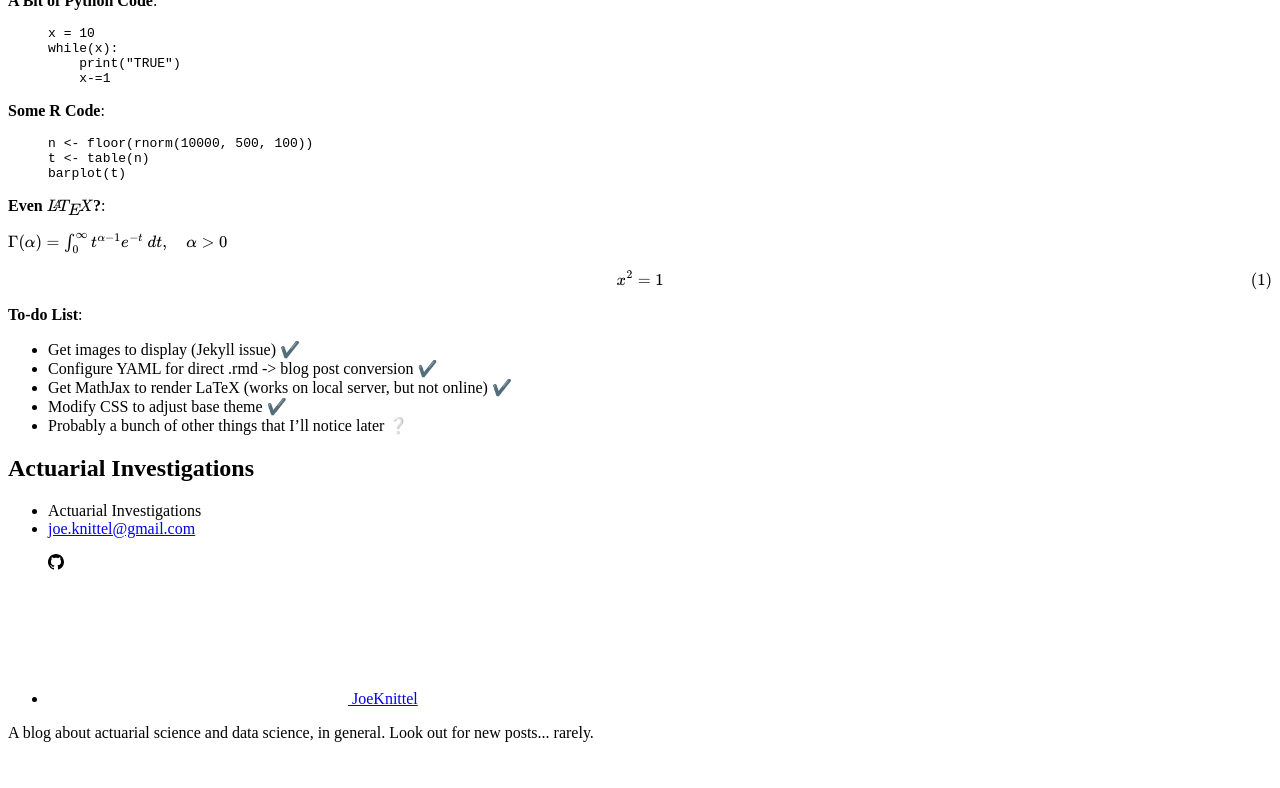
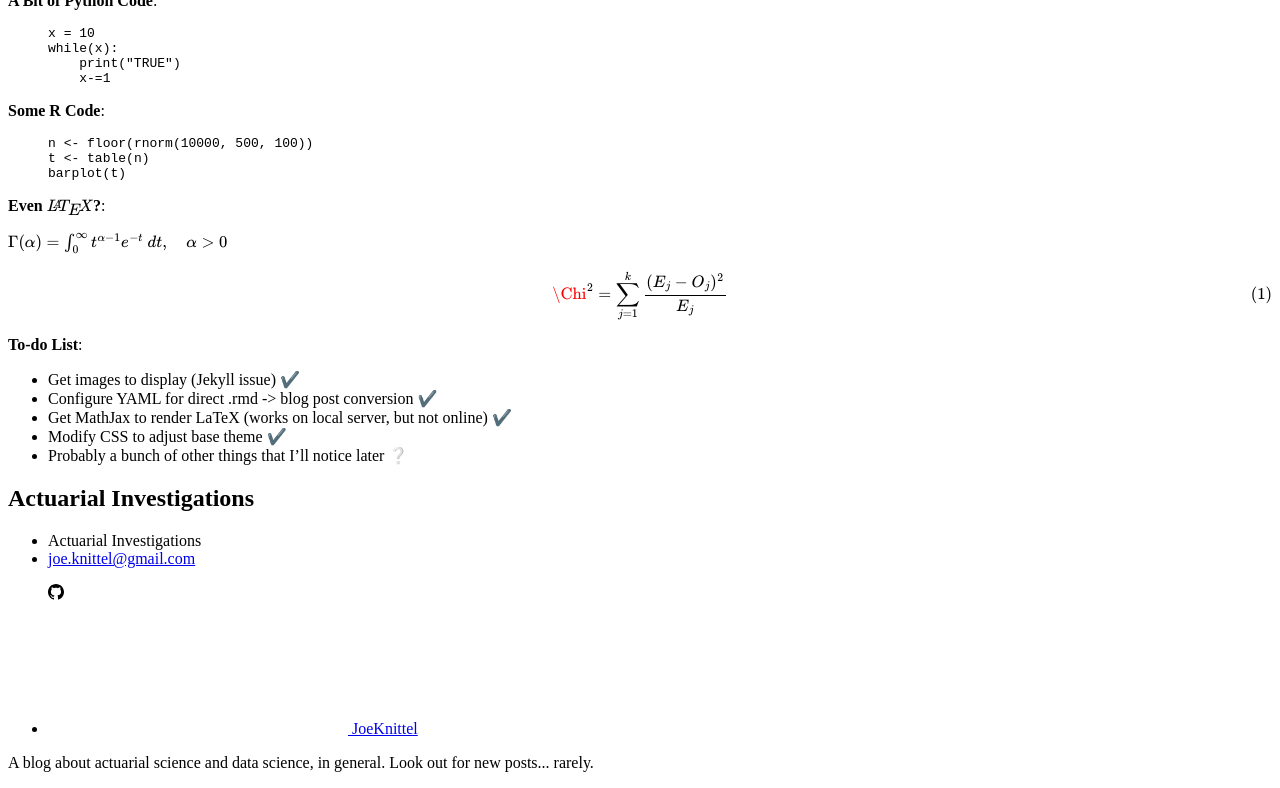
Before and after one commit to JoeKnittel/joeknittel.github.io, a Jekyll site: the page built from _posts/2021-01-13-Hello,-World!.md, in a window 1280 px wide and 900 px high, scrolled down 665 px, cut to the strip 112-900 px from the top of the window. Built offline with Jekyll 4.4.1, drawn with Linux system fonts in a browser that asks for light colours; formulas are drawn with MathJax 3; before the commit the page ends 1535 px from its top, so only the background shows below that.

Commit message:
Update 2021-01-13-Hello,-World!.md

```diff
--- a/_posts/2021-01-13-Hello,-World!.md
+++ b/_posts/2021-01-13-Hello,-World!.md
@@ -39,7 +39,7 @@ barplot(t)
 
 $\Gamma(\alpha) = \int_0^\infty t^{\alpha-1}e^{-t} \ dt, \quad \alpha > 0$
 
-$$x^2=1$$
+$$\Chi^2 = \sum_{j=1}^k \frac{(E_j-O_j)^2}{E_j}$$
 
 **To-do List**:
 
```
